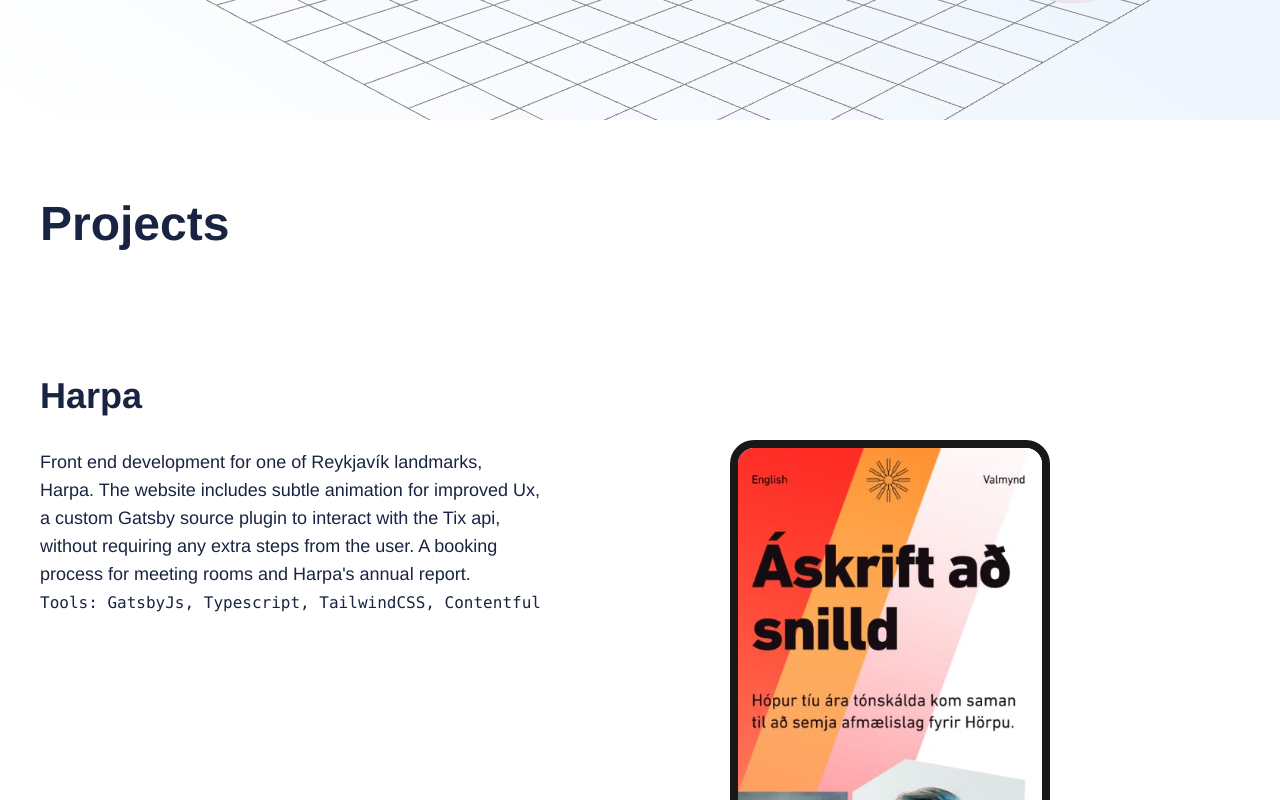
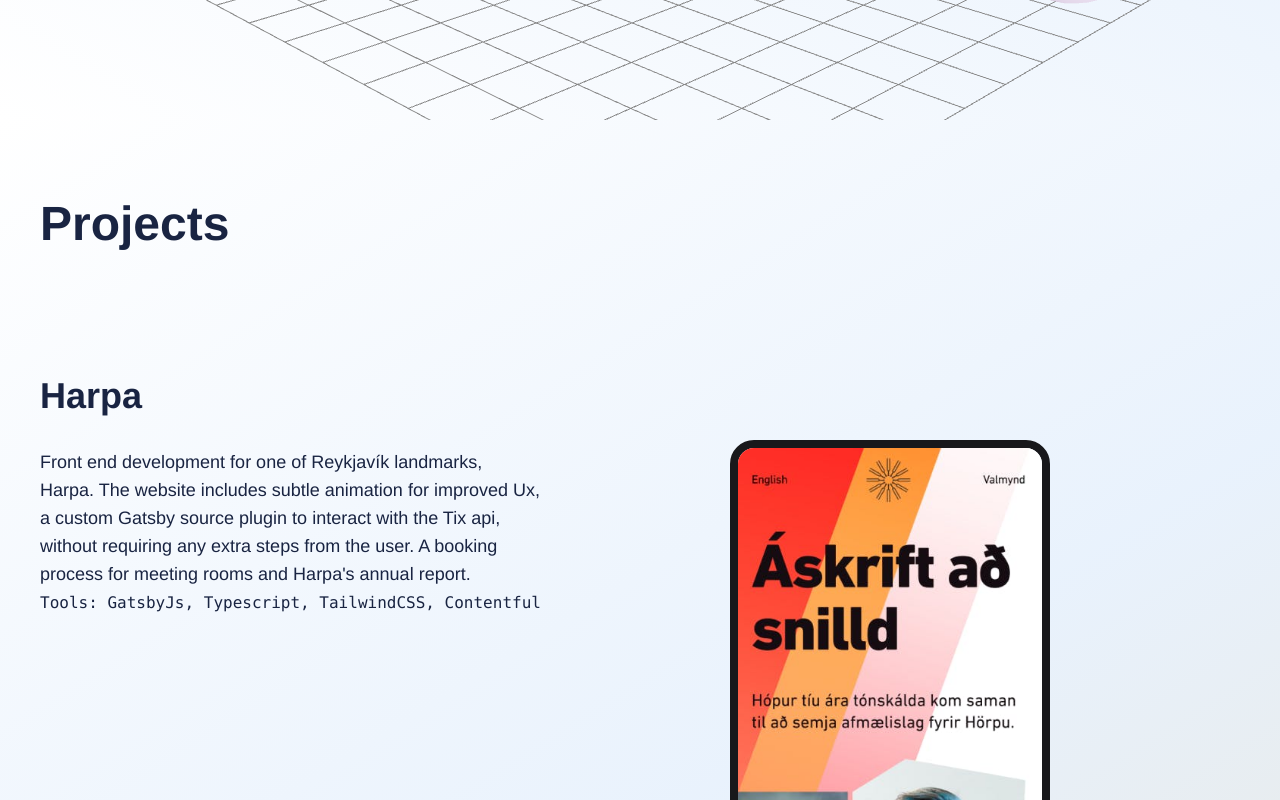
Before and after one commit to HelgiHe/portfolio_24, a Next.js app: page / in a window 1280 px wide. Shown: the part 680-1480 px from the top of the page. Built offline with nearby package versions, Linux system fonts and the light colour scheme.

Commit message:
add projects gradient

```diff
--- a/src/app/globals.css
+++ b/src/app/globals.css
@@ -12,6 +12,11 @@
   color: var(--text-color);
   background: linear-gradient(to bottom left, #E7EBEC, #afd0f647 30%, #FFFFFF);
   height: 100vh;
+}
+
+#projects {
+  background: linear-gradient(to top left, #E7EBEC, #afd0f647 30%, #FFFFFF);
+  height: 100vh; /* This ensures that the gradient covers the entire viewport height */
 }
 
 @layer utilities {
--- a/src/app/page.js
+++ b/src/app/page.js
@@ -39,7 +39,7 @@
           </Canvas>
         </div>
       </section>
-      <section id="projects" className="px-4 mt-20 lg:px-10">
+      <section id="projects" className="px-4 pt-20 lg:px-10">
         <h2 className="mb-32 text-3xl font-semibold lg:text-5xl">Projects</h2>
         {projects?.map((project) => {
           return (
--- a/src/components/Sphere.js
+++ b/src/components/Sphere.js
@@ -35,7 +35,7 @@
       />
 
       {/* Lighting */}
-      <ambientLight intensity={2} color="#fff" layers={[0, 1]} />
+      <ambientLight intensity={1} color="#fff" layers={[0, 1]} />
       <directionalLight
         position={[15, -3, 4]}
         intensity={8}
@@ -45,7 +45,7 @@
       />
 
       <directionalLight
-        position={[15, -3, 4]}
+        position={[12, -3, 4]}
         intensity={8}
         color="#B53928"
         castShadow
@@ -56,14 +56,14 @@
       <Sphere position={[-7.5, -3, 0]} args={[1, 12, 12]} layers={0}>
         <meshPhongMaterial attach="material" color="#ffffff" />
       </Sphere>
-      <Sphere position={[-15, 0, -5]} args={[0.6, 12, 12]}>
+      <Sphere position={[-15, 0, -5]} args={[0.6, 12, 12]} layers={0}>
         <meshPhongMaterial attach="material" color="#ffffff" />
       </Sphere>
       <Sphere position={[7.5, -1, 0]} args={[1, 12, 12]}>
-        <meshPhongMaterial attach="material" color="#ffffff" />
+        <meshPhongMaterial attach="material" color="#ffffff" layers={0} />
       </Sphere>
       <Sphere position={[7.2, 1, 3]} args={[0.6, 12, 12]}>
-        <meshPhongMaterial attach="material" color="#ffffff" />
+        <meshPhongMaterial attach="material" color="#ffffff" layers={0} />
       </Sphere>
 
       {/* layer 1 */}
```
